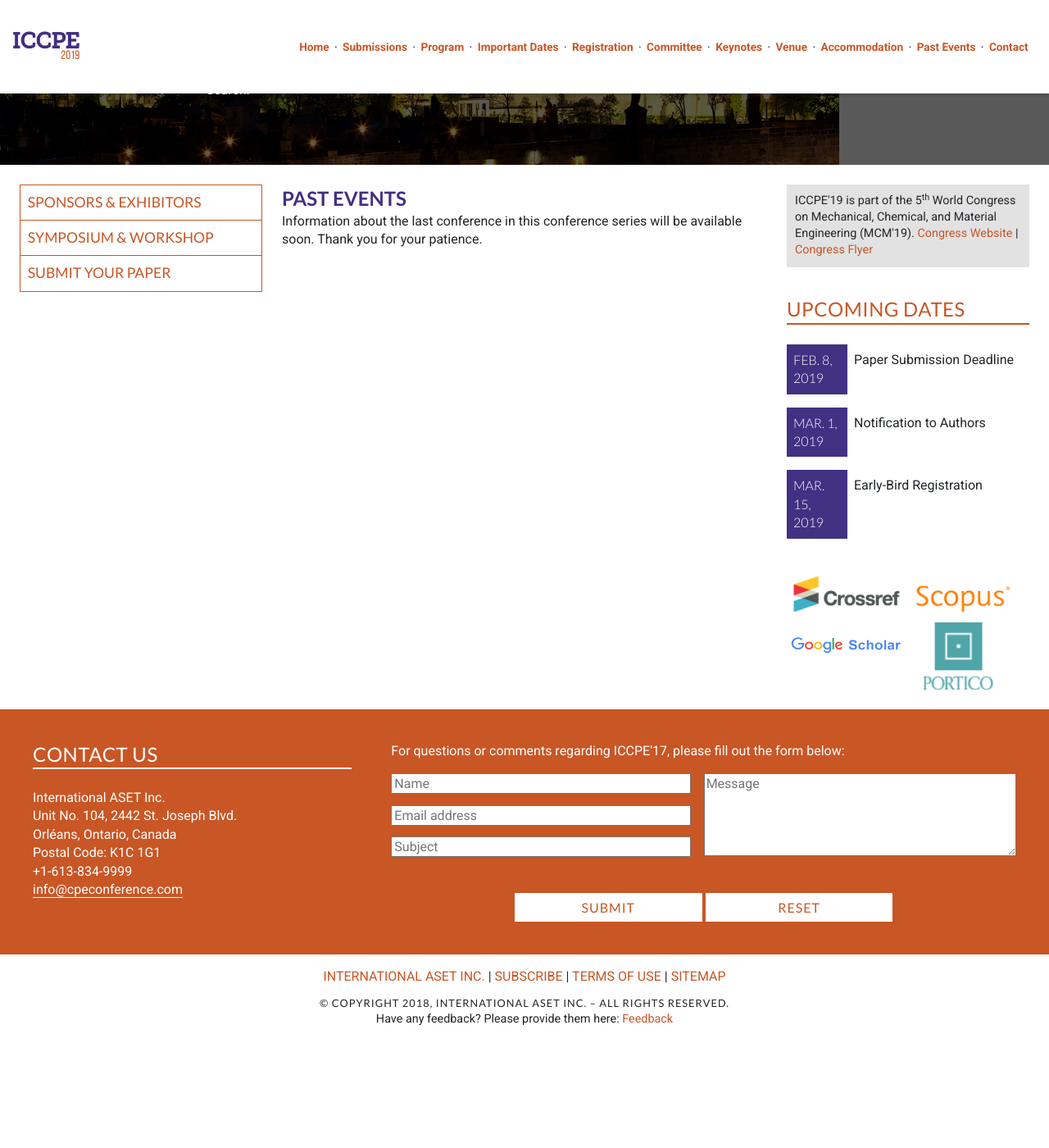
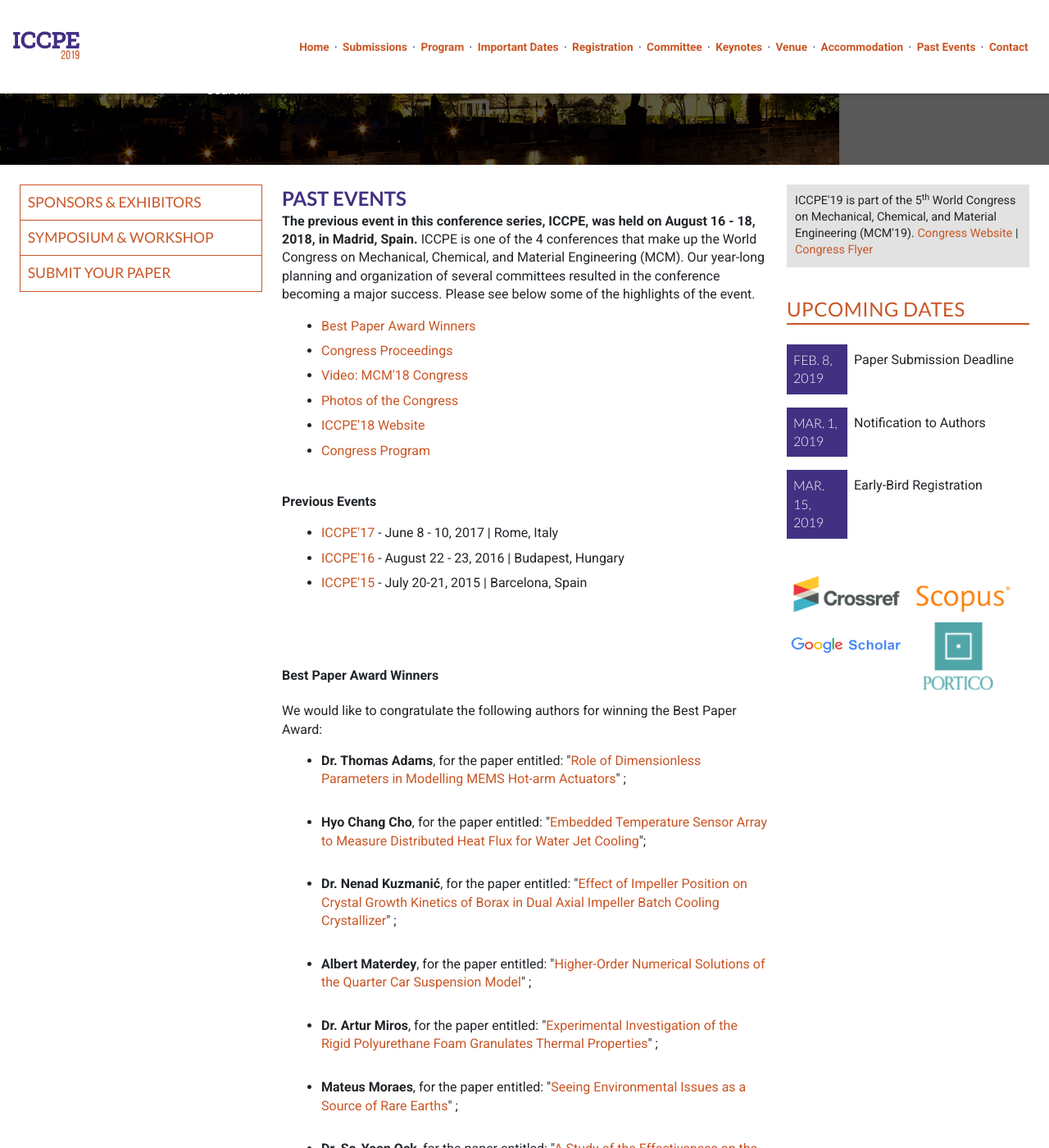
Before and after one commit to intaset/cpeconference, a Jekyll site: the page built from past-events.html, in a window 1280 px wide and 1400 px high, scrolled down 279 px. Shown: the whole window at 82% size. Built offline with Jekyll 4.4.1, drawn with Linux system fonts in a browser that asks for light colours; nearby versions of some CDN libraries; Markdown is read by kramdown in place of the engine named in the settings; comment, search, counter and statistics services are not loaded; before the commit the page ends 1548 px from its top, so only the background shows below that; some of the changed text lies outside the part shown.

Commit message:
added past event info

```diff
--- a/index.html
+++ b/index.html
@@ -25,7 +25,10 @@ keyword: applied chemistry conference, polymer processing conference, petroleum
               <li>selected papers from the congress will be submitted for possible publication in the <strong><a href="http://jffhmt.avestia.com/" target="_blank" class="body-link">Journal of Fluid Flow, Heat and Mass Transfer (JFFHMT)</a></strong> or the <strong><a href="http://icepr.avestia.com/" target="_blank" class="body-link">International Journal of Environmental Pollution and Remediation (ICEPR)</a></strong>  (publication fees may apply)</li>
             </ul>
 
-    <p class="body">To learn more about the previous event in this conference series, please visit: <a href="/past-events/" class="body-link">Past Event</a>.</p>
+    <br>
+      <h2>Past Event</h2>
+            <iframe width="100%" height="330" src="https://www.youtube.com/embed/lNBIMl5Oi1I" frameborder="0" allowfullscreen></iframe>
+      <p>For more information about of the previous event, please visit: <a href="/past-events" class="body-link">Past Event</a></p>
 
    <br>
     <h2>Paper Topics</h2>
--- a/past-events.html
+++ b/past-events.html
@@ -10,18 +10,23 @@ keyword: applied chemistry conference, polymer processing conference, petroleum
   <div class="unit-spacer content">
 
   	<h3>Past Events</h3>
-    <p class="body">Information about the last conference in this conference series will be available soon. Thank you for your patience.</p>
-    <!--<span class="anchor" id="top"></span>
-    <p class="body">The previous event in this conference series, ICCPE, was held on June 8 - 10, 2017, in Rome, Italy. ICCPE is one of the 4 conferences that make up the World Congress on Mechanical, Chemical, and Material Engineering (MCM). Our year-long planning and organization of several committees resulted in the conference becoming a major success. Please see below some of the highlights of the event.</p>
+    <!-- <p class="body">Information about the last conference in this conference series will be available soon. Thank you for your patience.</p> -->
+    <p class="body"><b>The previous event in this conference series, ICCPE, was held on August 16 - 18, 2018, in Madrid, Spain.</b> ICCPE is one of the 4 conferences that make up the World Congress on Mechanical, Chemical, and Material Engineering (MCM). Our year-long planning and organization of several committees resulted in the conference becoming a major success. Please see below some of the highlights of the event.</p>
     <ul>
         <li><a href="#Awards" class="body-link">Best Paper Award Winners</a></li>
-    	<li><a href="#Proceedings" class="body-link">Congress Proceedings</a></li>
-        <li><a href="#Video" class="body-link">Video: MCM'17 Congress</a></li>
+        <li><a href="#Proceedings" class="body-link">Congress Proceedings</a></li>
+        <li><a href="#Video" class="body-link">Video: MCM'18 Congress</a></li>
         <li><a href="#Photos" class="body-link">Photos of the Congress</a></li>
-    	<li><a href="#Website" class="body-link">ICCPE'17 Website</a></li>
+        <li><a href="#Website" class="body-link">ICCPE'18 Website</a></li>
         <li><a href="#Program" class="body-link">Congress Program</a></li>
     </ul>
 
+        <p><strong>Previous Events</strong></p>
+    <ul>
+       <li><a href="http://2017.cpeconference.com/" target="_blank" class="body-link">ICCPE'17</a> - June 8 - 10, 2017 | Rome, Italy</li>
+       <li><a href="http://2016.cpeconference.com/" target="_blank" class="body-link">ICCPE'16</a> - August 22 - 23, 2016 | Budapest, Hungary</li>
+       <li><a href="http://2015.cpeconference.com/" target="_blank" class="body-link">ICCPE'15</a> - July 20-21, 2015 | Barcelona, Spain</li>
+    </ul>
 
 
     <br><br>
@@ -31,53 +36,61 @@ keyword: applied chemistry conference, polymer processing conference, petroleum
              <p class="body">We would like to congratulate the following authors for winning the Best Paper Award:</p>
 
             <ul>
-                <li><b> Kimberley C. Y. Kueh </b><br>
-                    for the paper entitled: "<a href="http://avestia.com/MCM2017_Proceedings/files/paper/HTFF/HTFF_137.pdf" class="body-link" target="_blank">Particle Temperature Measurements in a Flow Using Laser-Induced Phosphorescence</a>"
-                </li>
+                <li><b>Dr. Thomas Adams</b>,
+                    for the paper entitled: "<a href="http://doi.org/10.11159/htff18.148" target="_blank" class="body-link">Role of Dimensionless Parameters in Modelling MEMS Hot-arm Actuators</a>" ;</li><br>
 
-                <li><b>Negar Saeidi</b><br>
-                    for the paper entitled: "<a href="http://avestia.com/MCM2017_Proceedings/files/paper/MMME/MMME_150.pdf" class="body-link" target="_blank">Towards Improving the Performance of Creighton Mine’s Natural Heat Exchange Area</a>"
-                </li>
+                <li><b>Hyo Chang Cho</b>,
+                    for the paper entitled: "<a href="http://doi.org/10.11159/htff18.109" target="_blank" class="body-link">Embedded Temperature Sensor Array to Measure Distributed Heat Flux for Water Jet Cooling</a>";</li><br>
 
-                <li><b>Jennifer de León</b><br>
-                    for the paper entitled: "<a href="http://avestia.com/MCM2017_Proceedings/files/paper/ICCPE/ICCPE_114.pdf" class="body-link" target="_blank">Asphaltene Molecular Representation: Impact on Aggregation Evaluation</a>"
-                </li>
+                <li><b>Dr. Nenad Kuzmanić</b>,
+                    for the paper entitled: "<a href="http://doi.org/10.11159/iccpe18.120" target="_blank" class="body-link">Effect of Impeller Position on Crystal Growth Kinetics of Borax in Dual Axial Impeller Batch Cooling Crystallizer</a>" ;</li><br>
 
-                <li><b>Jin-Sung Kim</b><br>
-                    for the paper entitled: "<a href="http://avestia.com/MCM2017_Proceedings/files/paper/ICMIE/ICMIE_107.pdf" class="body-link" target="_blank">Failure Prediction of Composite Laminates under Out-of-Plane Loading</a>"
-                </li>
+                 <li><b>Albert Materdey</b>,
+                    for the paper entitled: "<a href="http://doi.org/10.11159/icmie18.135" target="_blank" class="body-link">Higher-Order Numerical Solutions of the Quarter Car Suspension Model</a>" ;</li><br>
 
-                <li><b>Adrián Solorzano</b><br>
-                    for the paper entitled: "<a href="http://avestia.com/MCM2017_Proceedings/files/paper/MMME/MMME_140.pdf" class="body-link" target="_blank">Subsidence Analysis and Comparison between GPS Measurements and Interferometry</a>"
-                </li>
-                <li><b> Dr. Huihe Qiu</b><br>
-                    for the paper entitled: "<a href="http://avestia.com/MCM2017_Proceedings/files/paper/HTFF/HTFF_159.pdf" class="body-link" target="_blank">Interfacial Flows of Contact Line Dynamics and Liquid Displacement in a Circular Microchannel</a>"
-                </li>
-                <li><b>Dr. María Soria Sánchez</b><br>
-                    for the paper entitled: "<a href="http://avestia.com/MCM2017_Proceedings/files/paper/ICCPE/ICCPE_120.pdf" class="body-link" target="_blank">Graphene Reinforced Nanocomposites for 3D Printing Applications</a>"
-                </li>
+                <li><b>Dr. Artur Miros</b>,
+                    for the paper entitled: "<a href="http://doi.org/10.11159/htff18.136" target="_blank" class="body-link">Experimental Investigation of the Rigid Polyurethane Foam Granulates Thermal Properties</a>" ;</li><br>
+
+                <li><b>Mateus Moraes</b>,
+                    for the paper entitled: "<a href="http://doi.org/10.11159/mmme18.119" target="_blank" class="body-link">Seeing Environmental Issues as a Source of Rare Earths</a>" ;</li><br>
+
+                <li><b>Dr. So-Yeon Ock</b>,
+                    for the paper entitled: "<a href="http://doi.org/10.11159/icmie18.128" target="_blank" class="body-link">A Study of the Effectiveness on the Regional Policy by the Corporate Performance Analysis in Busan</a>";</li><br>
+
+                <li><b>Eva Sanchez-Rexach</b>,
+                    for the paper entitled: "<a href="http://doi.org/10.11159/iccpe18.128" target="_blank" class="body-link"> Antifouling Poly(&#949;-Caprolactone) Surfaces For Medical Devices</a>" ;</li><br>
+
+                <li><b>Dr. Lluís Sanmiquel</b>,
+                    for the paper entitled: "<a href="http://doi.org/10.11159/mmme18.106" target="_blank" class="body-link">Management of Subsidence in a Potash Mining Area</a>" ;</li><br>
+
+                <li><b>Rajat Saxena</b>,
+                    for the paper entitled: "<a href="http://doi.org/10.11159/htff18.170" target="_blank" class="body-link">Experimental Assessment of Characterised PCMs for Thermal Management of Buildings in Tropical Composite Climate</a>" ;</li><br>
+
+                 <li><b>Mustafa Safa Yilmaz</b>,
+                    for the paper entitled: "<a href="http://doi.org/10.11159/mmme18.126" target="_blank" class="body-link">Investigation of the High Energy Single Pulses Affect on Micro Arc Oxidation Process on Aluminium</a>" ;</li><br>
+
             </ul>
-    <div class="top"><a href="#top">top</a></div>
+    <div class="top"><a href="#top" class="body-link">top</a></div>
     <div class="border"></div>
 
 
     <br><br>
     <span class="anchor" id="Proceedings"></span>
-            <h4>MCM'17 Congress Proceedings</h4>
-            <p class="body">Proceedings of the 3<sup>rd</sup> World Congress on Mechanical, Chemical, and Material Engineering (MCM'17). are open acess. You can find them in the link below.</p>
-            <center><a href="http://avestia.com/MCM2017_Proceedings/" target="_blank"><img src="../img/MCM17.png" class="flex-sponsor" style="width:50%;"></a><br><b>ISBN:</b>
-        	978-1-927877-32-6<br>
-        	<b>ISSN </b>
-        	2369-8136<br></center>
-    <div class="top"><a href="#top">top</a></div>
+            <h4>MCM'18 Congress Proceedings</h4>
+            <p class="body">The Proceedings of the 4<sup>th</sup> World Congress on Mechanical, Chemical, and Material Engineering (MCM'18) are open acess. You can find them in the link below.</p>
+            <center><a href="http://avestia.com/MCM2018_Proceedings/" target="_blank"><img src="../img/MCM18.png" class="flex-sponsor" style="width:50%;"></a><br><b>ISBN:</b>
+            978-1-927877-51-7<br>
+            <b>ISSN </b>
+            2369-8136<br></center>
+    <div class="top"><a href="#top" class="body-link">top</a></div>
     <div class="border"></div>
 
 
      <br><br>
             <span class="anchor" id="Video"></span>
-            <h4>Video: MCM'17 Congress</h4>
-            <iframe width="100%" height="350" src="https://www.youtube.com/embed/YnSCNHGHpxg" frameborder="0" allowfullscreen></iframe>
-    <div class="top"><a href="#top">top</a></div>
+            <h4>Video: MCM'18 Congress</h4>
+            <iframe width="100%" height="350" src="https://www.youtube.com/embed/lNBIMl5Oi1I" frameborder="0" allowfullscreen></iframe>
+    <div class="top"><a href="#top" class="body-link">top</a></div>
     <div class="border"></div>
 
 
@@ -85,20 +98,20 @@ keyword: applied chemistry conference, polymer processing conference, petroleum
     <span class="anchor" id="Photos"></span>
             <h4>Photos of the Congress</h4>
 
-            <p class="body">To view the photos taken during the MCM'17 Congress please visit: <a href="http://mcmcongress.com/MCM17Pictures/" target="_blank" class="body-link">www.mcmcongress.com/MCM17Pictures</a>.</p>
+            <p class="body">To view the photos taken during the MCM'18 Congress please visit: <a href="https://2018.mcmcongress.com/photos" target="_blank" class="body-link">2018.mcmcongress.com/photos</a>.</p>
 
-    <div class="top"><a href="#top">top</a></div>
+    <div class="top"><a href="#top" class="body-link">top</a></div>
     <div class="border"></div>
 
 
 
     <br><br>
-	<span class="anchor" id="Website"></span>
-            <h4>ICCPE'17 Website</h4>
+    <span class="anchor" id="Website"></span>
+            <h4>ICCPE'18 Website</h4>
 
-            <p class="body">To view the website for the previous event in this conference series, please visit: <a href="http://2017.cpeconference.com" target="_blank" class="body-link">www.2017.cpeconference.com</a>.</p>
+            <p class="body">To view the website for the previous event in this conference series, please visit: <a href="http://2018.ICCPEconference.com/" target="_blank" class="body-link">www.2018.cpeconference.com/</a>.</p>
 
-    <div class="top"><a href="#top">top</a></div>
+    <div class="top"><a href="#top" class="body-link">top</a></div>
     <div class="border"></div>
 
 
@@ -106,16 +119,15 @@ keyword: applied chemistry conference, polymer processing conference, petroleum
     <span class="anchor" id="Program"></span>
             <h4>Congress Program</h4>
 
-            <p class="body">The Program for MCM'17 is available in the link below.</p>
+            <p class="body">The Program for MCM'18 is available in the link below.</p>
 
-            <center><a href="http://2017.cpeconference.com/MCM17_Program.pdf" class="body-link" target="_blank"><br>MCM'17 Program</a></center>
-    <div class="top"><a href="#top">top</a></div>
+            <center><a href="https://2018.mcmcongress.com/program/" class="body-link" target="_blank"><br>MCM'18 Program</a></center>
+    <div class="top"><a href="#top" class="body-link">top</a></div>
     <div class="border"></div>
 
 
 
     <br><br>
--->
 
   </div>
 </div>
```
Also changed, not shown: 2 other files.
